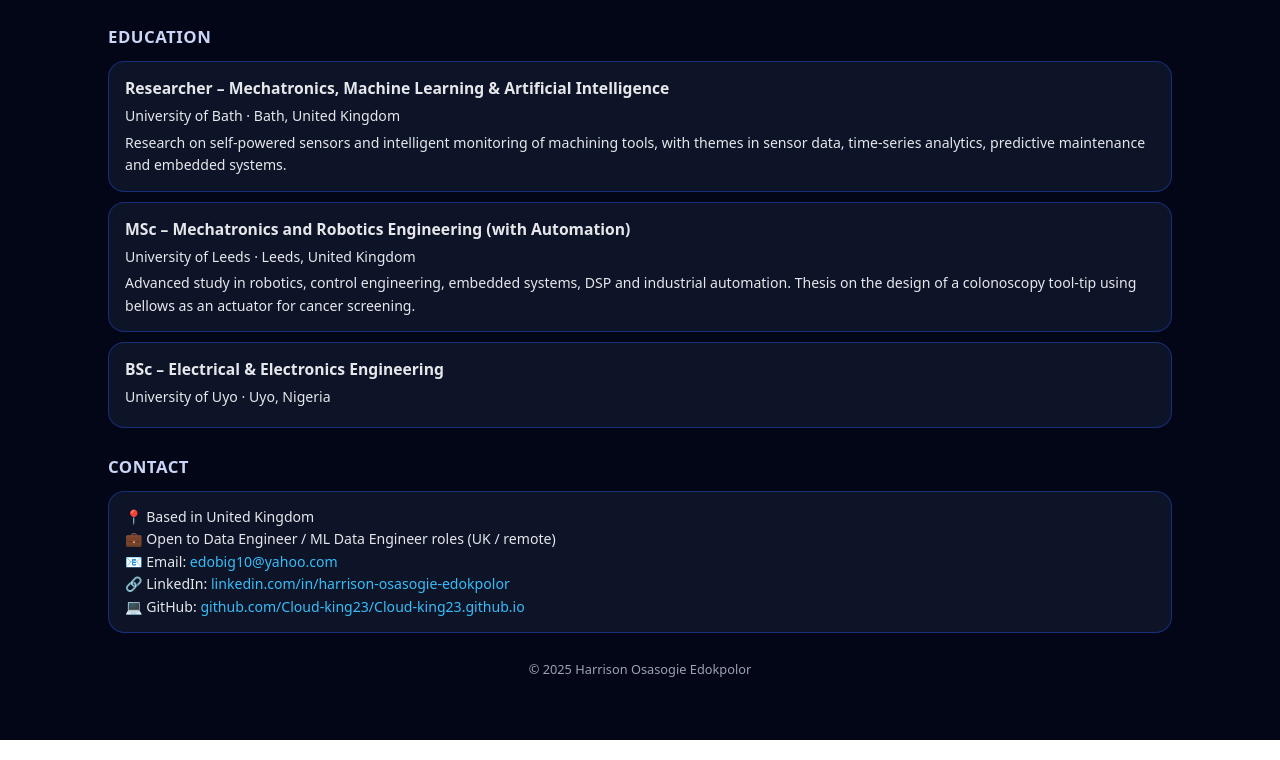
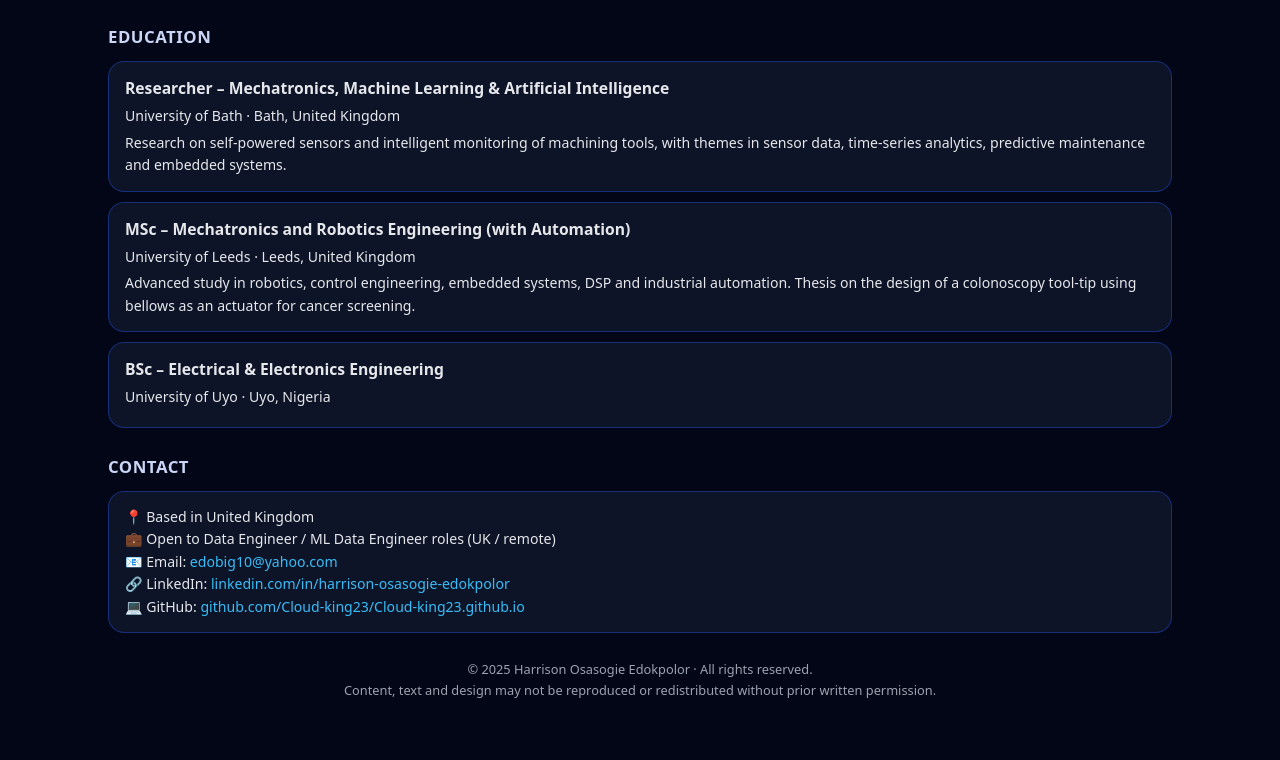
Before and after one commit to Cloud-king23/Cloud-king23.github.io, a plain HTML site: page index.html in a window 1280 px wide. Shown: the part 1545-2305 px from the top of the page. Drawn offline with Linux system fonts and the light colour scheme.

Commit message:
Update index.html

```diff
--- a/index.html
+++ b/index.html
@@ -438,8 +438,10 @@
     </section>
 
     <footer>
-      © <span id="year"></span> Harrison Osasogie Edokpolor
-    </footer>
+  © <span id="year"></span> Harrison Osasogie Edokpolor · All rights reserved.<br />
+  Content, text and design may not be reproduced or redistributed without prior written permission.
+</footer>
+
   </div>
 
   <script>
```
